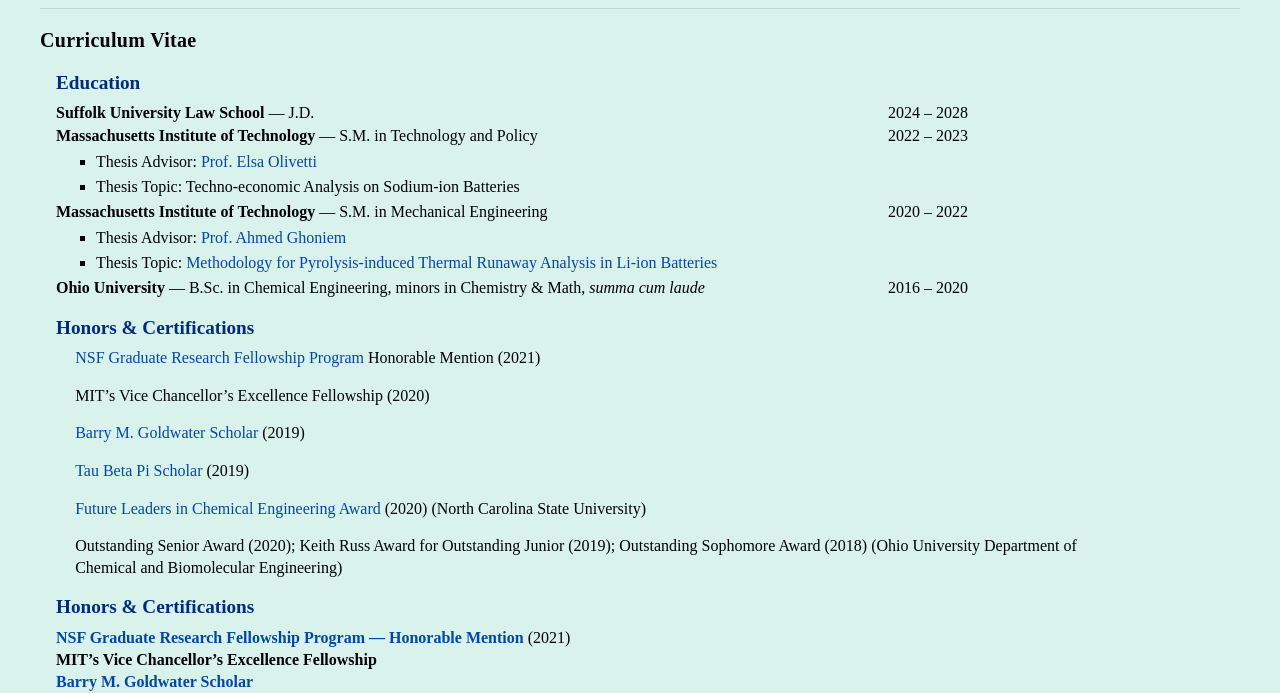
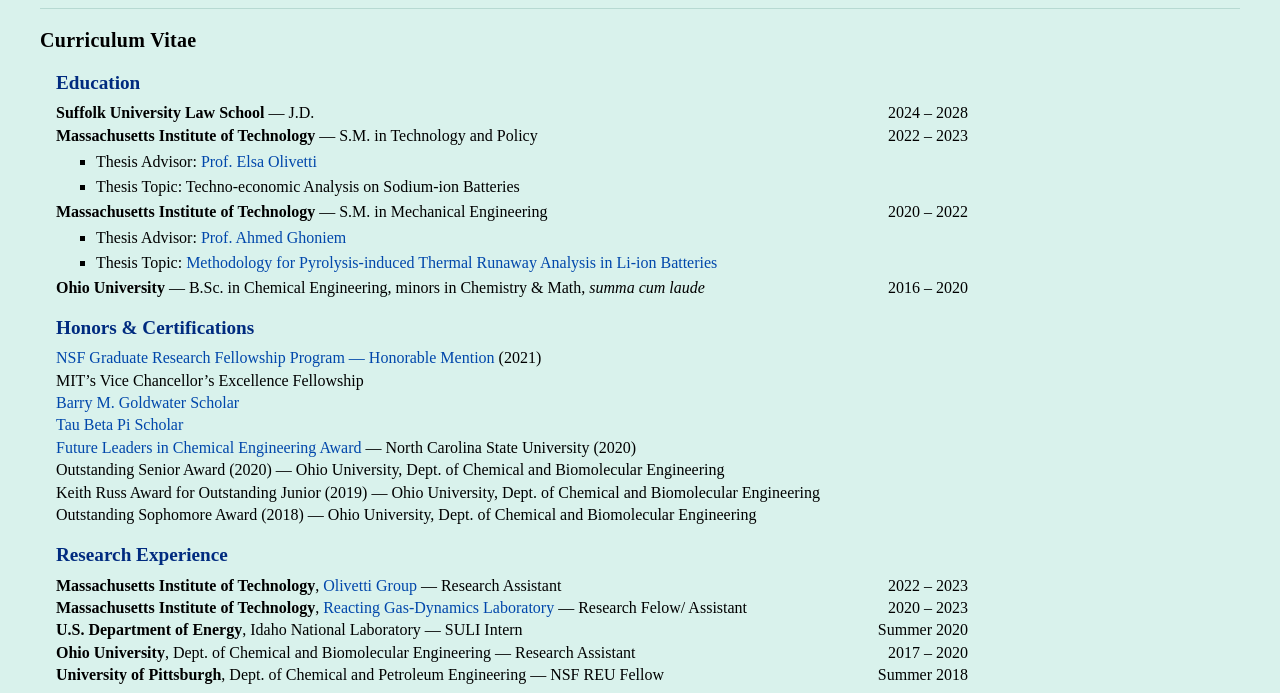
Before and after one commit to mahmoudramadan-me/mahmoudramadan-me.github.io, a plain HTML site: page cv.html in a window 1280 px wide. Shown: the part 130-823 px from the top of the page. Drawn offline with Linux system fonts and the light colour scheme.

Commit message:
Update cv.html

```diff
--- a/cv.html
+++ b/cv.html
@@ -35,34 +35,22 @@
       <li>Thesis Topic: <a href="https://dspace.mit.edu/handle/1721.1/152698" target="_blank">Methodology for Pyrolysis-induced Thermal Runaway Analysis in Li-ion Batteries</a></li></ul></div>
 <div class="cv-entry"><div class="cv-header"><span class="cv-role"><strong>Ohio University</strong> — B.Sc. in Chemical Engineering, minors in Chemistry & Math, <em>summa cum laude</em></span><span class="cv-dates">2016 – 2020</span></div></div>
 
-
-
 <!-- ========== Honors & Certifications ========== -->
 <h2>Honors & Certifications</h2>
 
-<ul>
-  <li><a href="https://www.nsf.gov/funding/opportunities/grfp-nsf-graduate-research-fellowship-program" target="_blank">NSF Graduate Research Fellowship Program</a> Honorable Mention (2021)</li>
-  <li>MIT’s Vice Chancellor’s Excellence Fellowship (2020)</li>
-  <li><a href="https://goldwaterscholarship.gov/" target="_blank">Barry M. Goldwater Scholar</a> (2019)</li>
-  <li><a href="https://www.tbp.org/scholarships.cfm" target="_blank">Tau Beta Pi Scholar</a> (2019)</li>
-  <li><a href="https://cbe.ncsu.edu/research/future-leaders-in-chemical-engineering/" target="_blank">Future Leaders in Chemical Engineering Award</a> (2020) (North Carolina State University)</li>
-  <li>Outstanding Senior Award (2020); Keith Russ Award for Outstanding Junior (2019); Outstanding Sophomore Award (2018) (Ohio University Department of Chemical and Biomolecular Engineering)</li>
-</ul>
+<div class="cv-entry"><div class="cv-header"><span class="cv-role"><a href="https://www.nsf.gov/funding/opportunities/grfp-nsf-graduate-research-fellowship-program" target="_blank">NSF Graduate Research Fellowship Program — Honorable Mention</a> (2021)</span></div></div>
 
-<!-- ========== Honors & Certifications ========== -->
-<h2>Honors & Certifications</h2>
+<div class="cv-entry"><div class="cv-header"><span class="cv-role">MIT’s Vice Chancellor’s Excellence Fellowship</span></div></div>
 
-<div class="cv-entry"><div class="cv-header"><span class="cv-role"><a href="https://www.nsf.gov/funding/opportunities/grfp-nsf-graduate-research-fellowship-program" target="_blank"><strong>NSF Graduate Research Fellowship Program — Honorable Mention</strong></a> (2021)</span></div></div>
+<div class="cv-entry"><div class="cv-header"><span class="cv-role"><a href="https://goldwaterscholarship.gov/" target="_blank">Barry M. Goldwater Scholar</a></span></div></div>
 
-<div class="cv-entry"><div class="cv-header"><span class="cv-role"><strong>MIT’s Vice Chancellor’s Excellence Fellowship</strong></span></div></div>
+<div class="cv-entry"><div class="cv-header"><span class="cv-role"><a href="https://www.tbp.org/scholarships.cfm" target="_blank">Tau Beta Pi Scholar</a></span></div></div>
 
-<div class="cv-entry"><div class="cv-header"><span class="cv-role"><a href="https://goldwaterscholarship.gov/" target="_blank"><strong>Barry M. Goldwater Scholar</strong></a></span></div></div>
+<div class="cv-entry"><div class="cv-header"><span class="cv-role"><a href="https://cbe.ncsu.edu/research/future-leaders-in-chemical-engineering/" target="_blank">Future Leaders in Chemical Engineering Award</a> — North Carolina State University (2020) </span></div></div>
 
-<div class="cv-entry"><div class="cv-header"><span class="cv-role"><a href="https://www.tbp.org/scholarships.cfm" target="_blank"><strong>Tau Beta Pi Scholar</strong></a></span></div></div>
-
-<div class="cv-entry"><div class="cv-header"><span class="cv-role"><a href="https://cbe.ncsu.edu/research/future-leaders-in-chemical-engineering/" target="_blank"><strong>Future Leaders in Chemical Engineering Award</strong></a> — North Carolina State University (2020) </span></div></div>
-
-<div class="cv-entry"><div class="cv-header"><span class="cv-role"><strong>Outstanding Senior Award</strong> (2020); <strong>Keith Russ Award for Outstanding Junior</strong> (2019); <strong>Outstanding Sophomore Award</strong> (2018) — Ohio University Department of Chemical and Biomolecular Engineering</span></div></div>
+<div class="cv-entry"><div class="cv-header"><span class="cv-role">Outstanding Senior Award (2020) — Ohio University, Dept. of Chemical and Biomolecular Engineering</span></div></div>
+<div class="cv-entry"><div class="cv-header"><span class="cv-role">Keith Russ Award for Outstanding Junior (2019) — Ohio University, Dept. of Chemical and Biomolecular Engineering</span></div></div>
+<div class="cv-entry"><div class="cv-header"><span class="cv-role">Outstanding Sophomore Award (2018) — Ohio University, Dept. of Chemical and Biomolecular Engineering</span></div></div>
 
 <!-- ========== Research Experience ========== -->
 <h2>Research Experience</h2>
@@ -73,9 +61,9 @@
 
 <div class="cv-entry"><div class="cv-header"><span class="cv-role"><strong>U.S. Department of Energy</strong>, Idaho National Laboratory — SULI Intern</span><span class="cv-dates">Summer 2020</span></div>
 
-<div class="cv-entry"><div class="cv-header"><span class="cv-role"><strong>Ohio University</strong>, Dept. of Chemical Engineering — Research Assistant</span><span class="cv-dates">2017 – 2020</span></div>
+<div class="cv-entry"><div class="cv-header"><span class="cv-role"><strong>Ohio University</strong>, Dept. of Chemical and Biomolecular Engineering — Research Assistant</span><span class="cv-dates">2017 – 2020</span></div>
 
-<div class="cv-entry"><div class="cv-header"><span class="cv-role"><strong>University of Pittsburgh</strong>, Dept. of Chemical & Petroleum Engineering — NSF REU Fellow</span><span class="cv-dates">Summer 2018</span></div>
+<div class="cv-entry"><div class="cv-header"><span class="cv-role"><strong>University of Pittsburgh</strong>, Dept. of Chemical and Petroleum Engineering — NSF REU Fellow</span><span class="cv-dates">Summer 2018</span></div>
 
 <!-- ========== Policy Experience ========== -->
 <h2>Policy Experience</h2>
```
